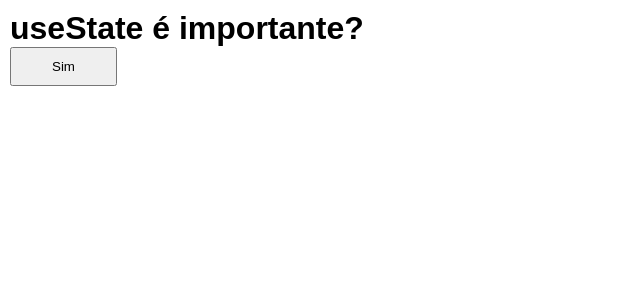
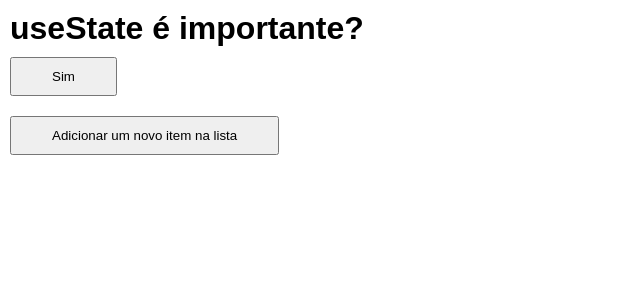
Before and after one commit to edsonpag/react_course, a React (Create React App) app in the folder 017-useState/: page / in a window 1280 px wide. Shown: the top 300 px of the page, without its empty margins (0-640 px from the left). Built offline with nearby package versions, Linux system fonts and the light colour scheme.

Commit message:
useState 02

```diff
--- a/017-useState/src/App.js
+++ b/017-useState/src/App.js
@@ -3,10 +3,14 @@ import React from "react";
 import "./App.css";
 
 import State from "./components/State";
+import State02 from "./components/State02";
 
 function App() {
     return(
-        <State />
+        <div>
+            <State />
+            <State02 />
+        </div>
     );
 }
 
--- a/017-useState/src/components/State.css
+++ b/017-useState/src/components/State.css
@@ -1,7 +1,8 @@
-main {
+body {
     margin: 1rem;
 }
 
 button {
     padding: 1rem 4rem;
+    margin-block: 1rem;
 }
--- /dev/null
+++ b/017-useState/src/components/State02.js
@@ -0,0 +1,32 @@
+import React, { useState } from "react";
+
+import "./State.css";
+
+function State02() {
+
+    const [ thingsArray, setThingsArray ] = useState([]);
+
+    function addNewThing() {
+        setThingsArray((prevThingsArray) => {
+            const newThing = `Thing ${prevThingsArray.length + 1}`;
+
+            return [...prevThingsArray, newThing];
+        });
+    }
+
+    const thingsArrayElement = thingsArray.map((thing) => {
+        return <li key={thing}>{thing}</li>
+    });
+
+    return(
+        <section>
+            <button onClick={addNewThing}>Adicionar um novo item na lista</button>
+            <ul>
+                {thingsArrayElement}
+            </ul>
+        </section>
+    );
+}
+
+
+export default State02;
```
